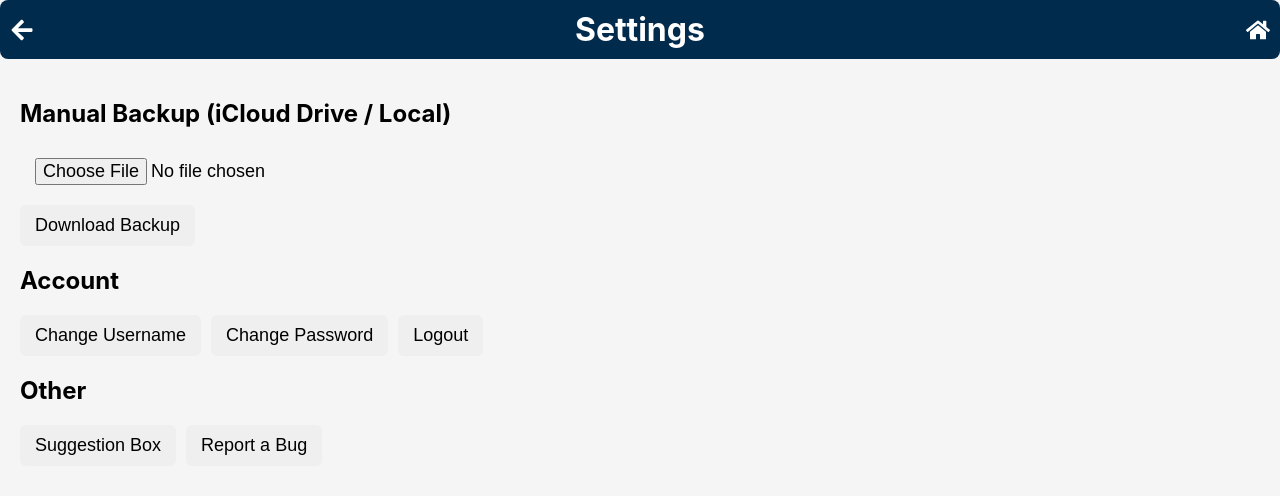
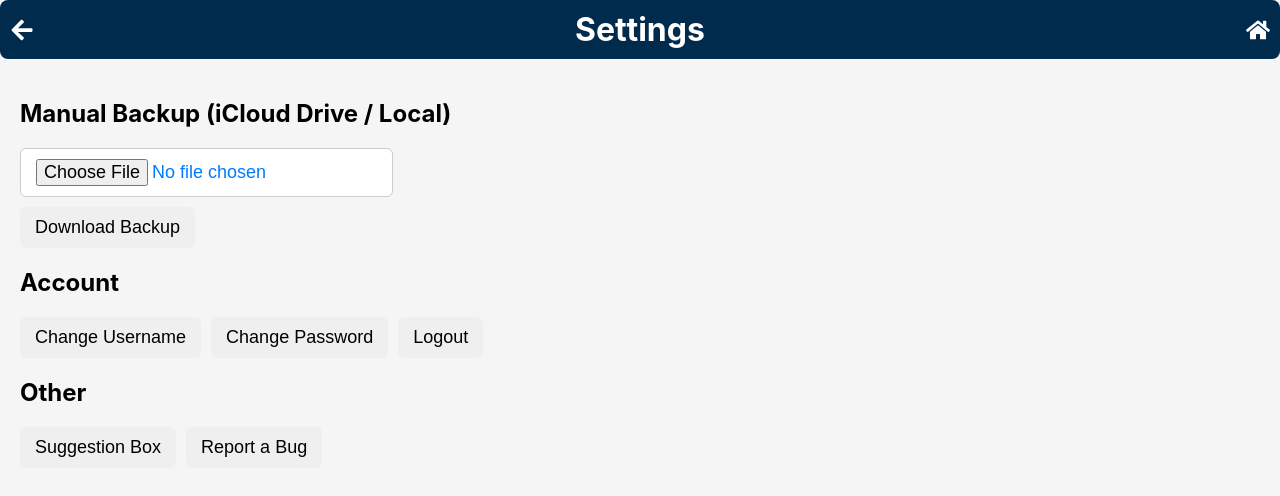
Before and after one commit to Vostcard-app/web-app, a React (Vite) app: page /settings in a window 1280 px wide. Shown: the top 496 px of the page. Built offline with nearby package versions, Linux system fonts and the light colour scheme.

Commit message:
Ready for Netlify deploy

```diff
--- a/src/pages/SettingsView.tsx
+++ b/src/pages/SettingsView.tsx
@@ -42,6 +42,9 @@ const SettingsView = () => {
                 fontSize: '18px',
                 padding: '10px 15px',
                 borderRadius: '6px',
+                backgroundColor: 'white',
+                color: '#007BFF',
+                border: '1px solid #ccc',
                 cursor: 'pointer'
               }}
               onChange={(e) => {
```
